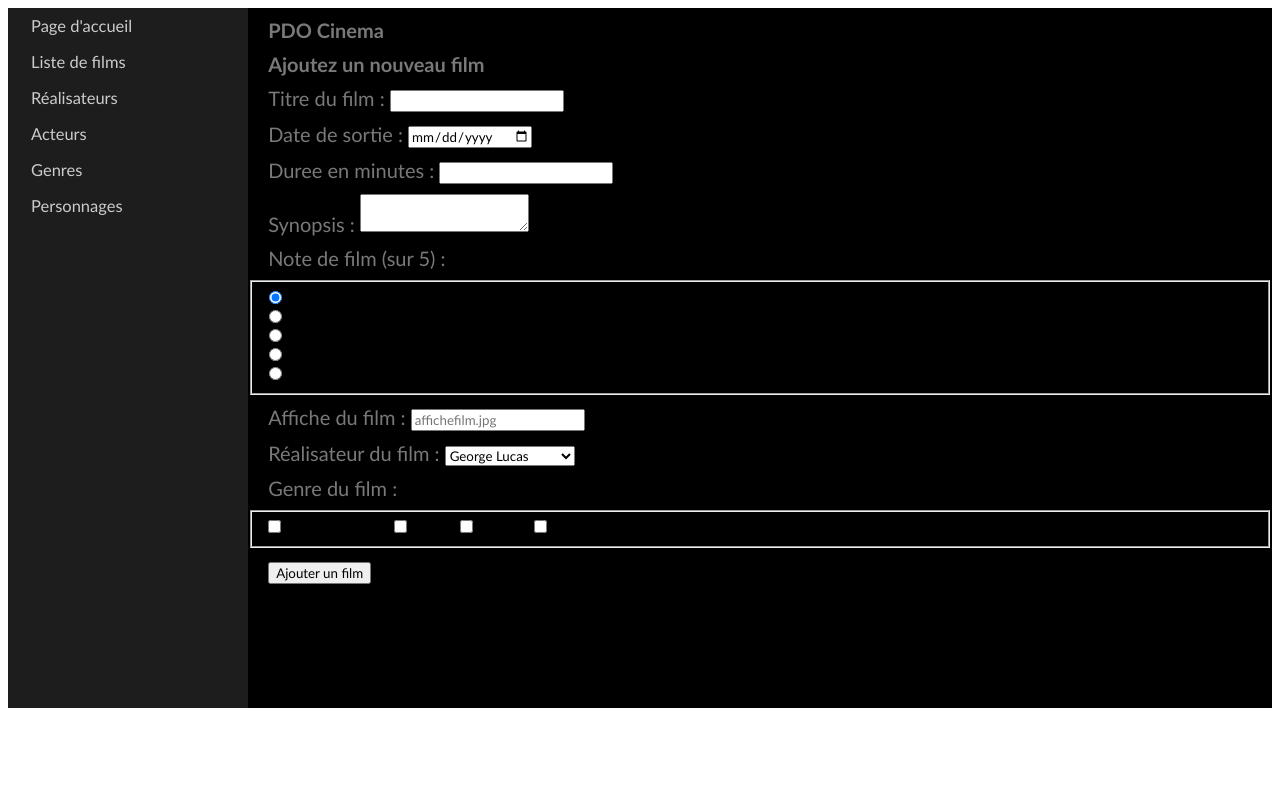
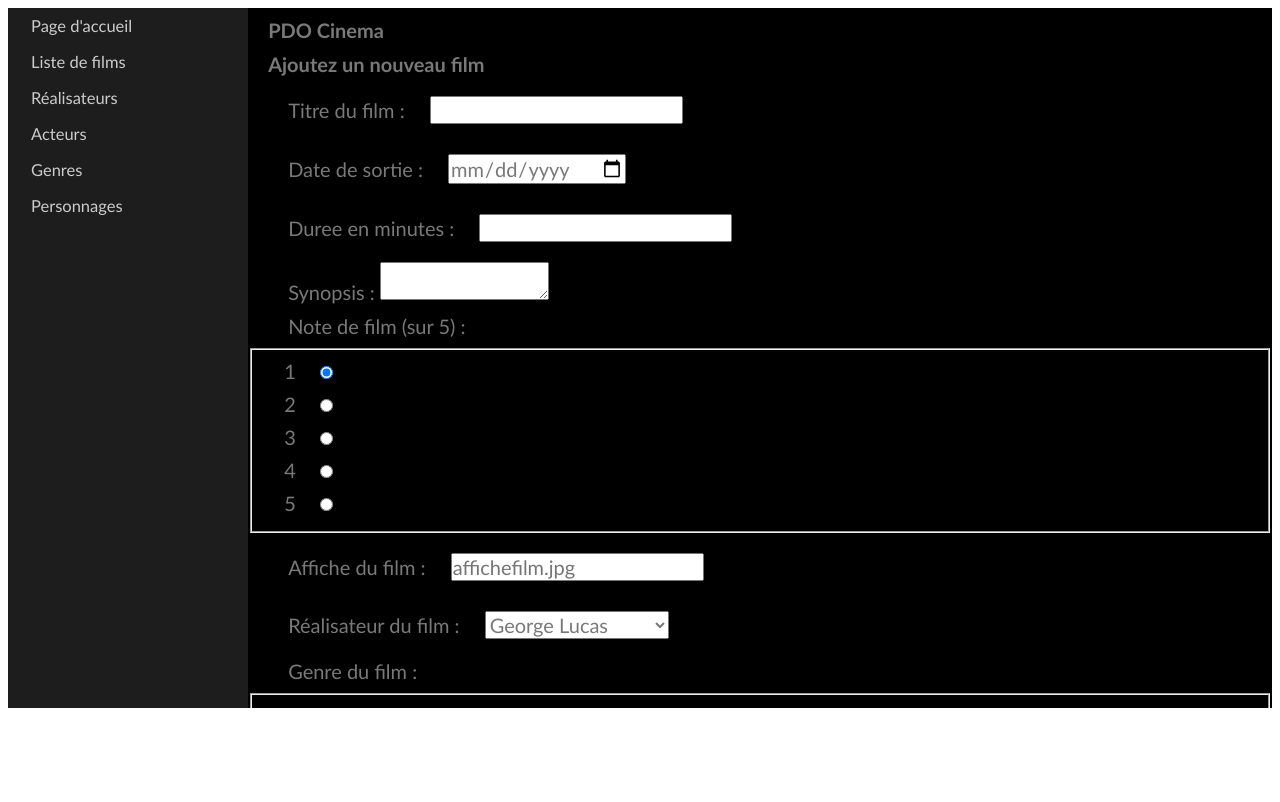
Before and after one commit to YulyBulatov/cinema_sql, a PHP site: page /index.php?action=formAddFilm in a window 1280 px wide. Shown: the top 802 px of the page. Run offline with PHP 8.4, Linux system fonts and the light colour scheme; data comes from the database, SQL or seed files in the repository; some libraries are stand-ins or nearby versions.

Commit message:
more style optimizations

```diff
--- a/public/css/style.css
+++ b/public/css/style.css
@@ -23,6 +23,32 @@ p{
 }
 
 th{
+	color: #797979;
+	font-size: 20px;
+	margin: 10px 0 10px 20px;
+	padding:0;
+}
+
+select{
+
+	color: #797979;
+	font-size: 20px;
+	margin: 10px 0 10px 20px;
+	padding:0;
+
+}
+
+input{
+
+	color: #797979;
+	font-size: 20px;
+	margin: 10px 0 10px 20px;
+	padding:0;
+
+
+}
+
+label{
 	color: #797979;
 	font-size: 20px;
 	margin: 10px 0 10px 20px;
@@ -142,10 +168,6 @@ background-color:#7A991A;
 
 
 
-
-
-
-
 .rating {
     --dir: right;
 	background-color: #000;
--- a/view/acteur/detailActeur.php
+++ b/view/acteur/detailActeur.php
@@ -1,5 +1,5 @@
 <?php ob_start(); ?>
-
+<div class="table-wrapper">
 <table>
     <thead>
         <tr>
@@ -27,7 +27,7 @@
 ?>
     </tbody>
 </table>
-
+</div>
 <?php
 
 
--- a/view/acteur/filmographieActeur.php
+++ b/view/acteur/filmographieActeur.php
@@ -2,6 +2,7 @@
 
 <p>Il y a <?= $requete->rowCount() ?> film(s)</p>
 
+<div class="table-wrapper">
 <table>
     <thead>
         <tr>
@@ -25,7 +26,7 @@
 ?>
     </tbody>
 </table>
-
+</div>
 <br>
 
 <form action="index.php?action=addCastingActeur" method="post">
--- a/view/acteur/listActeurs.php
+++ b/view/acteur/listActeurs.php
@@ -2,6 +2,7 @@
 
 <p>Il y a <?= $requete->rowCount() ?> acteur(s)</p>
 
+<div class="table-wrapper">
 <table>
     <thead>
         <tr>
@@ -32,6 +33,7 @@
 ?>
     </tbody>
 </table>
+</div>
 
 <br>
 <label>Ajouter un nouveau acteur :
--- a/view/film/castingFilm.php
+++ b/view/film/castingFilm.php
@@ -1,7 +1,7 @@
 <?php ob_start(); ?>
 
 <p>Il y a <?= $requete->rowCount() ?> personnage(s)</p>
-
+<div class="table-wrapper">
 <table>
     <thead>
         <tr>
@@ -28,7 +28,7 @@
 ?>
     </tbody>
 </table>
-
+</div>
 <?php
 
 $indexF = $role['id_film'];
--- a/view/film/detailFilm.php
+++ b/view/film/detailFilm.php
@@ -31,7 +31,7 @@
           "<a href=index.php?action=formSynopsis&id=$index>Ajouter/Modifier le synopsis</a><br>",
           "<p> Casting : </p><br>";
 }?>
-
+<div class="table-wrapper">
 <table>
     <thead>
         <tr>
@@ -79,6 +79,7 @@
     </tr>
     </tbody>
 </table>
+</div>
 
 <div class = "likes">
     <p>Nombre de likes: <?= $film["likes"]?> </p>
--- a/view/film/formAddFilm.php
+++ b/view/film/formAddFilm.php
@@ -29,11 +29,16 @@
         <label>
             Note de film (sur 5) :
             <fieldset>
-                <input type="radio" name="note_film" value =1 checked>1<br>
-                <input type="radio" name="note_film" value =2>2<br>
-                <input type="radio" name="note_film" value =3>3<br>
-                <input type="radio" name="note_film" value =4>4<br>
-                <input type="radio" name="note_film" value =5>5<br>
+                <label for="1">1</label>
+                <input type="radio" name="note_film" id="1" value=1 checked><br>
+                <label for="2">2</label>
+                <input type="radio" name="note_film" id="2" value=2><br>
+                <label for="3">3</label>
+                <input type="radio" name="note_film" id="3" value =3><br>
+                <label for="4">4</label>
+                <input type="radio" name="note_film" id="4" value =4><br>
+                <label for="5">5</label>
+                <input type="radio" name="note_film" id="5" value =5><br>
             </fieldset>
         </label>
      </p>
@@ -58,7 +63,8 @@
             Genre du film :
             <fieldset>
                 <?php foreach($requete2->fetchAll() as $genre){
-                    echo "<input type='checkbox' name='genre[]' value = '".$genre['id_genre']."'>".$genre['nom_genre'];"</input>";
+                    echo "<input type='checkbox' name='genre[]' value = '".$genre['id_genre']."'></input>";
+                    echo "<label>".$genre['nom_genre']."</label>";
                 }?>
             </fieldset>
         </label>
--- a/view/genre/filmsGenre.php
+++ b/view/genre/filmsGenre.php
@@ -1,7 +1,7 @@
 <?php ob_start(); ?>
 
 <p>Il y a <?= $requete->rowCount() ?> film(s)</p>
-
+<div class="table-wrapper">
 <table>
     <thead>
         <tr>
@@ -21,7 +21,7 @@
 ?>
     </tbody>
 </table>
-
+</div>
 <?php
 
 
--- a/view/genre/listGenres.php
+++ b/view/genre/listGenres.php
@@ -2,6 +2,7 @@
 
 <p>Il y a <?= $requete->rowCount() ?> Genre(s)</p>
 
+<div class="table-wrapper">
 <table>
     <thead>
         <tr>
@@ -23,7 +24,7 @@
 ?>
     </tbody>
 </table>
-
+</div>
 <br>
 
 <p>Ajouter un nouveau genre : </p>
--- a/view/personnage/detailPersonnage.php
+++ b/view/personnage/detailPersonnage.php
@@ -1,7 +1,7 @@
 <?php ob_start(); ?>
 
 <p>Il y a <?= $requete->rowCount() ?> film(s)</p>
-
+<div class="table-wrapper">
 <table>
     <thead>
         <tr>
@@ -24,7 +24,7 @@
 ?>
     </tbody>
 </table>
-
+</div>
 <?php
 
 
--- a/view/personnage/listPersonnages.php
+++ b/view/personnage/listPersonnages.php
@@ -2,6 +2,7 @@
 
 <p>Il y a <?= $requete->rowCount() ?> personnage(s)</p>
 
+<div class="table-wrapper">
 <table>
     <thead>
         <tr>
@@ -23,7 +24,7 @@
 ?>
     </tbody>
 </table>
-
+</div>
 <br>
 
 <p>Ajouter un nouveau personnage : </p>
--- a/view/realisateur/detailRealisteur.php
+++ b/view/realisateur/detailRealisteur.php
@@ -1,5 +1,5 @@
 <?php ob_start(); ?>
-
+<div class="table-wrapper">
 <table>
     <thead>
         <tr>
@@ -25,7 +25,7 @@
 ?>
     </tbody>
 </table>
-
+</div>
 <?php
 
 
--- a/view/realisateur/filmographieRealisateur.php
+++ b/view/realisateur/filmographieRealisateur.php
@@ -2,6 +2,7 @@
 
 <p>Il y a <?= $requete->rowCount() ?> film(s)</p>
 
+<div class="table-wrapper">
 <table>
     <thead>
         <tr>
@@ -24,7 +25,7 @@
 ?>
     </tbody>
 </table>
-
+</div>
 <br>
 
 <p>Ce réalisateur n'a pas votre film préféré?<br>
--- a/view/realisateur/listRealisateur.php
+++ b/view/realisateur/listRealisateur.php
@@ -2,6 +2,7 @@
 
 <p>Il y a <?= $requete->rowCount() ?> realisateur(s)</p>
 
+<div class="table-wrapper">
 <table>
     <thead>
         <tr>
@@ -30,7 +31,7 @@
 ?>
     </tbody>
 </table>
-
+</div>
 <br>
 
 <label>Ajouter un nouveau realisateur :
```
Also changed, not shown: public/css/thumb-up.png (deleted).
